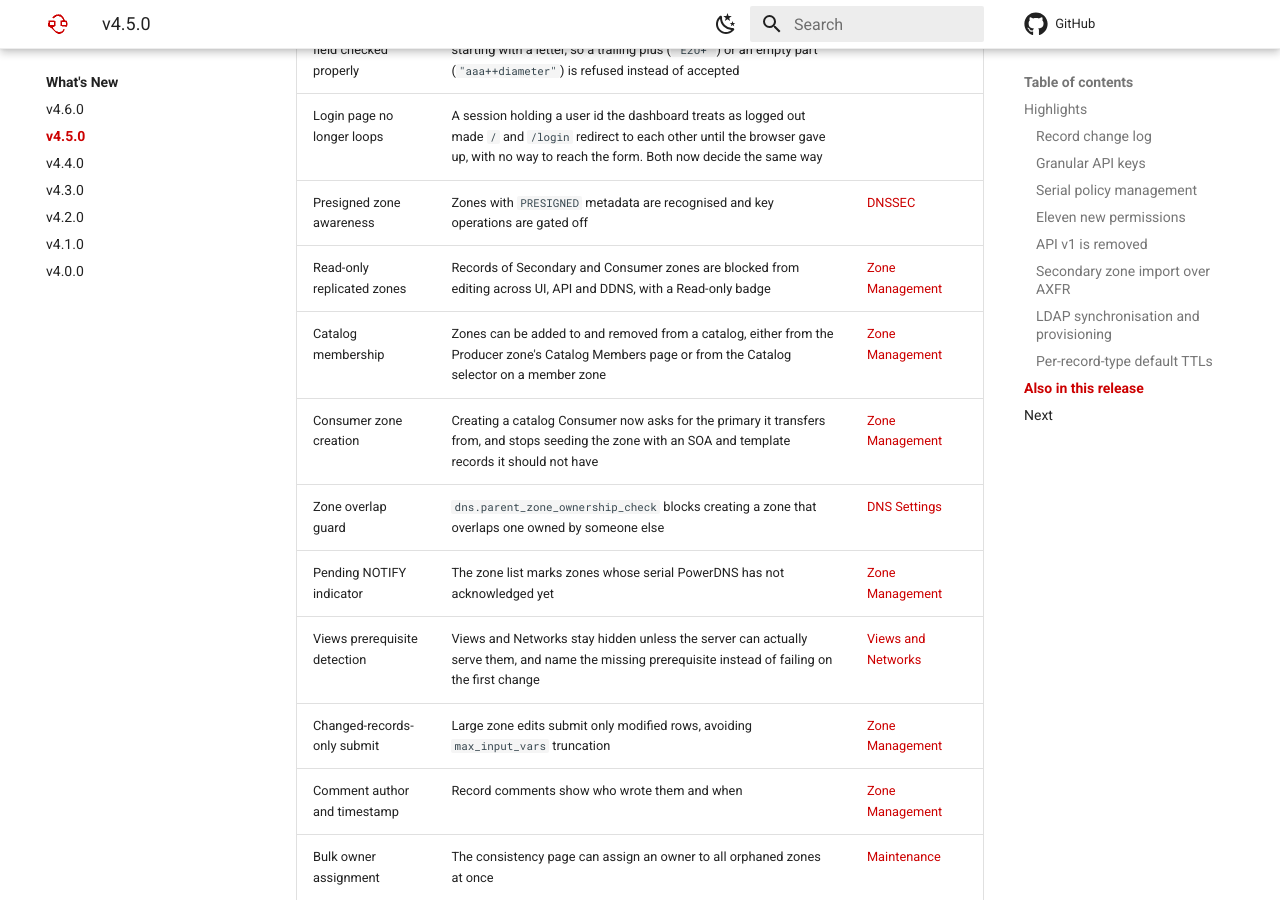
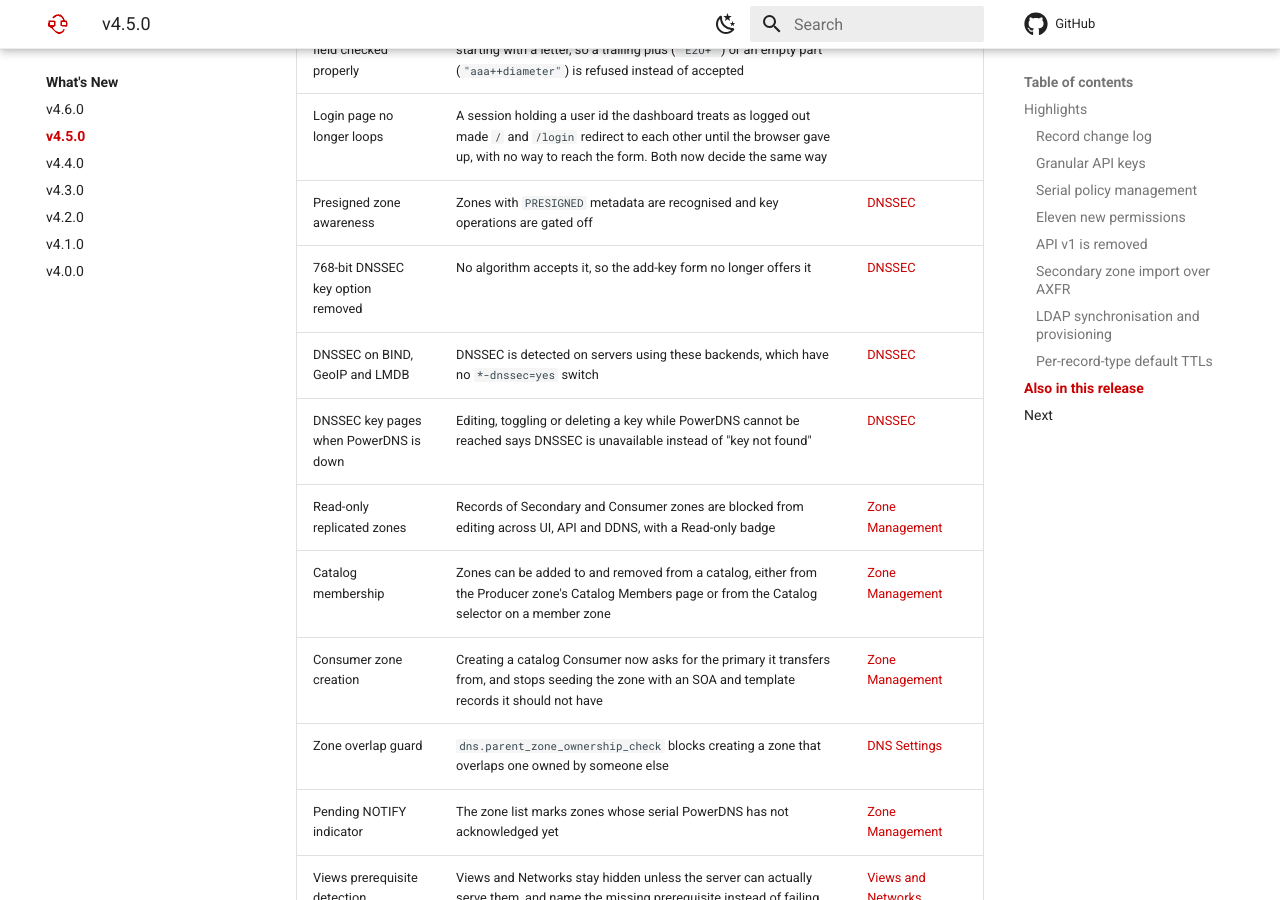
Before and after one commit to poweradmin/poweradmin-docs, an MkDocs documentation site: the page built from docs/whats-new/v4.5.0.md, in a window 1280 px wide and 900 px high, scrolled down 5706 px. Built offline with MkDocs 1.6.1 and Material for MkDocs 9.7.7, drawn with Linux system fonts in a browser that asks for light colours; comment, search, counter and statistics services are not loaded.

Commit message:
docs(dnssec): cover BIND, GeoIP and LMDB detection, key tags and API outage responses

```diff
--- a/docs/whats-new/v4.5.0.md
+++ b/docs/whats-new/v4.5.0.md
@@ -121,6 +121,9 @@
 | NAPTR service field checked properly | The service field is validated as parts joined by plus signs, each starting with a letter, so a trailing plus (`"E2U+"`) or an empty part (`"aaa++diameter"`) is refused instead of accepted | [NAPTR Records](../user-guide/naptr-records.md) |
 | Login page no longer loops | A session holding a user id the dashboard treats as logged out made `/` and `/login` redirect to each other until the browser gave up, with no way to reach the form. Both now decide the same way | |
 | Presigned zone awareness | Zones with `PRESIGNED` metadata are recognised and key operations are gated off | [DNSSEC](../configuration/dnssec.md) |
+| 768-bit DNSSEC key option removed | No algorithm accepts it, so the add-key form no longer offers it | [DNSSEC](../configuration/dnssec.md) |
+| DNSSEC on BIND, GeoIP and LMDB | DNSSEC is detected on servers using these backends, which have no `*-dnssec=yes` switch | [DNSSEC](../configuration/dnssec.md) |
+| DNSSEC key pages when PowerDNS is down | Editing, toggling or deleting a key while PowerDNS cannot be reached says DNSSEC is unavailable instead of "key not found" | [DNSSEC](../configuration/dnssec.md) |
 | Read-only replicated zones | Records of Secondary and Consumer zones are blocked from editing across UI, API and DDNS, with a Read-only badge | [Zone Management](../user-guide/zones.md) |
 | Catalog membership | Zones can be added to and removed from a catalog, either from the Producer zone's Catalog Members page or from the Catalog selector on a member zone | [Zone Management](../user-guide/zones.md) |
 | Consumer zone creation | Creating a catalog Consumer now asks for the primary it transfers from, and stops seeding the zone with an SOA and template records it should not have | [Zone Management](../user-guide/zones.md) |
```
Also changed, not shown: docs/api/endpoints.md (+2 -1 lines), docs/configuration/dnssec.md (+5 -0 lines), docs/whats-new/v4.6.0.md (+1 -1 lines).
